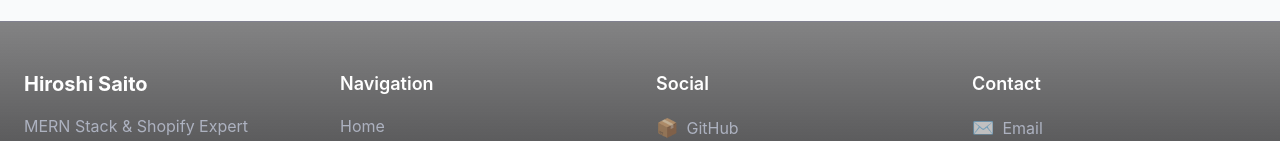
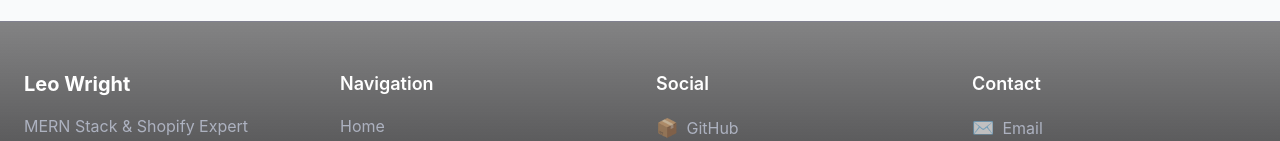
Before and after one commit to leo961011/portfolio, a React (Create React App) app: page / in a window 1280 px wide. Shown: the part 5659-5800 px from the top of the page. Built offline with nearby package versions, Linux system fonts and the light colour scheme.

Commit message:
first text fixed

```diff
--- a/src/components/Footer.js
+++ b/src/components/Footer.js
@@ -49,7 +49,7 @@
               viewport={{ once: true }}
               transition={{ duration: 0.5 }}
             >
-              <h3 className="text-xl font-bold text-white mb-4">Hiroshi Saito</h3>
+              <h3 className="text-xl font-bold text-white mb-4">Leo Wright</h3>
               <p className="text-indigo-100/60 text-sm sm:text-base">
                 MERN Stack & Shopify Expert
                 <br />
```
Also changed, not shown: 7 other files (tests, documents, lock files or other folders).
